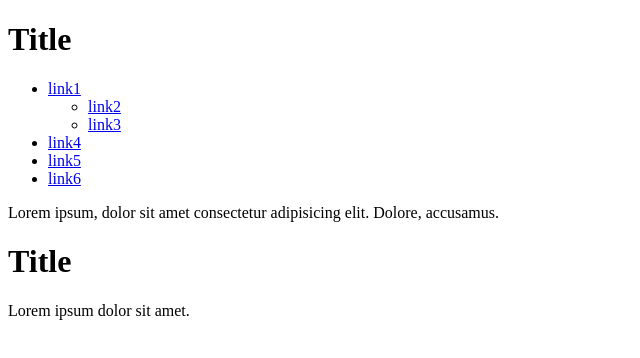
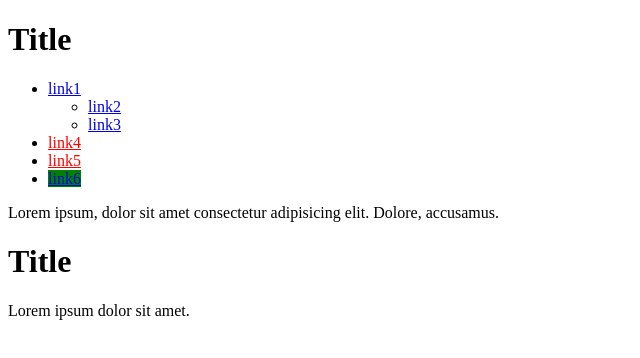
Before and after one commit to Balinata/CSS1, a plain HTML site: page index.html in a window 1280 px wide. Shown: the whole page, without its empty margins (0-640 px from the left). Drawn offline with Linux system fonts and the light colour scheme.

Commit message:
commit css2

```diff
--- a/index.html
+++ b/index.html
@@ -5,6 +5,7 @@
     <meta charset="UTF-8">
     <meta http-equiv="X-UA-Compatible" content="IE=edge">
     <meta name="viewport" content="width=device-width, initial-scale=1.0">
+    <link rel="stylesheet" href="main.css">
     <title>Document</title>
 </head>
 
--- a/main.css
+++ b/main.css
@@ -1,3 +1,7 @@
 a[href*="https"] {
 color: red;
-        }
+}
+
+.list>li:last-child a{
+background-color: green;
+}
```
